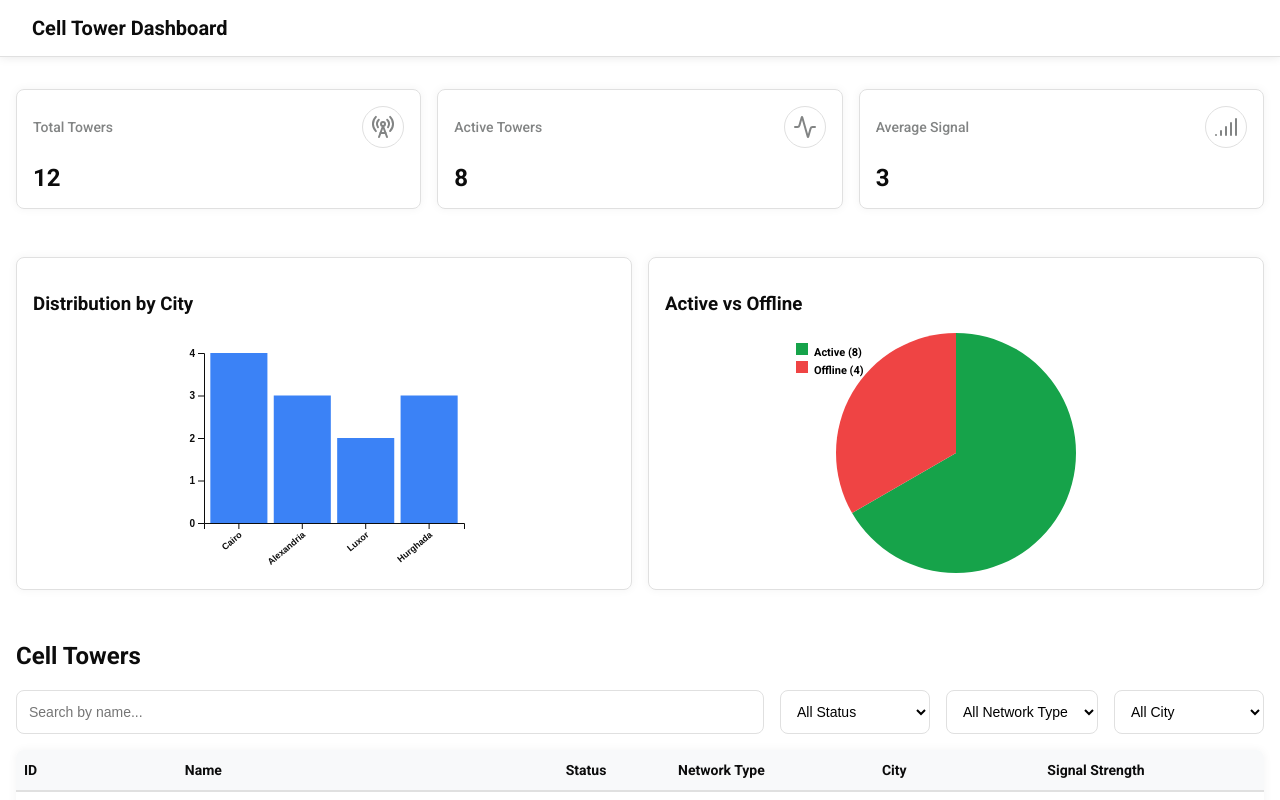
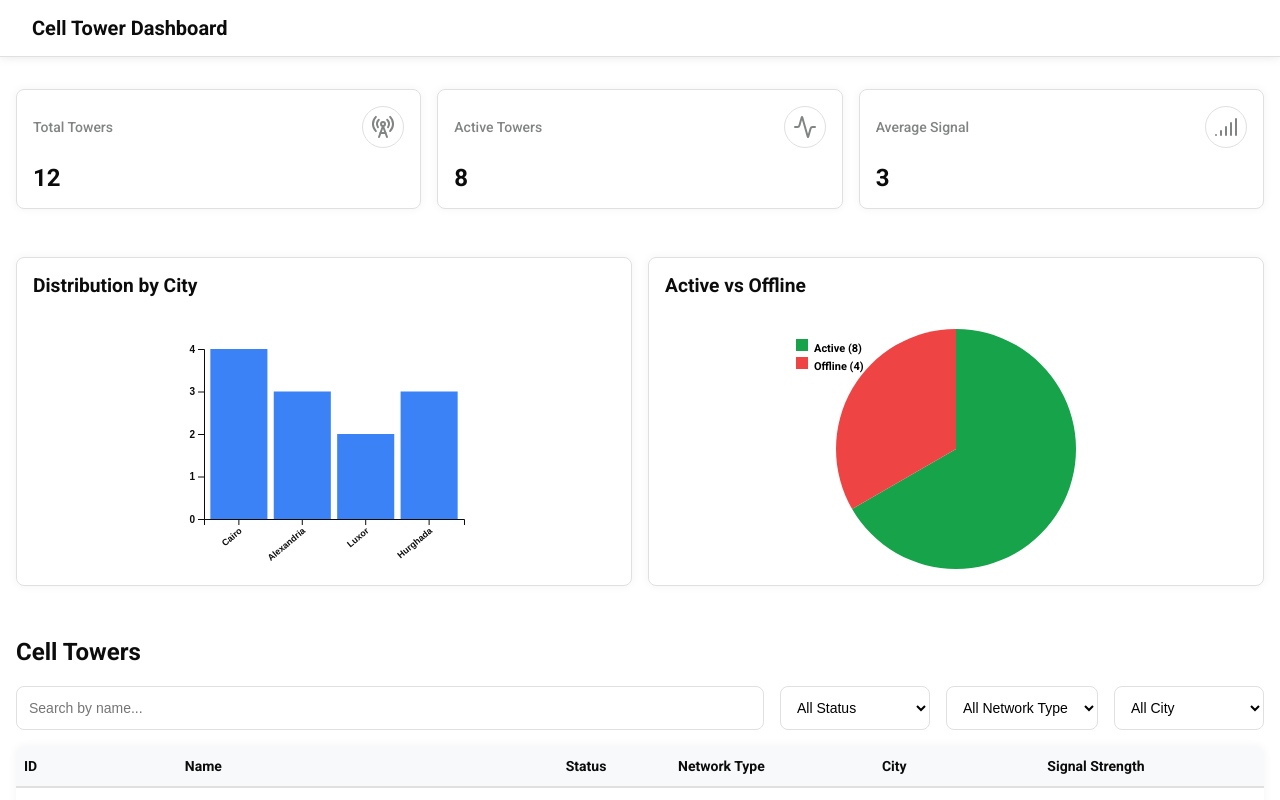
Before and after one commit to SIC4DA/cell-tower-dashboard-task, a React (Vite) app: page / in a window 1280 px wide. Shown: the top 800 px of the page. Built offline with nearby package versions, Linux system fonts and the light colour scheme.

Commit message:
style: add chart title styling to enhance visual hierarchy

```diff
--- a/src/pages/home/components/Charts.module.scss
+++ b/src/pages/home/components/Charts.module.scss
@@ -18,3 +18,10 @@ svg {
   width: 100%;
   height: auto;
 }
+
+.chartTitle {
+  font-size: 1.2rem;
+  font-weight: 700;
+  margin-top: 0;
+  margin-bottom: $spacing-unit * 8;
+}
--- a/src/pages/home/components/Charts.tsx
+++ b/src/pages/home/components/Charts.tsx
@@ -11,11 +11,11 @@ const Charts = ({ towers }: ChartsProps) => {
   return (
     <section className={styles.chartsContainer}>
       <div className={styles.chartWrapper}>
-        <h3>Distribution by City</h3>
+        <h3 className={styles.chartTitle}>Distribution by City</h3>
         <BarChart towers={towers} />
       </div>
       <div className={styles.chartWrapper}>
-        <h3>Active vs Offline</h3>
+        <h3 className={styles.chartTitle}>Active vs Offline</h3>
         <PieChart towers={towers} />
       </div>
     </section>
```
